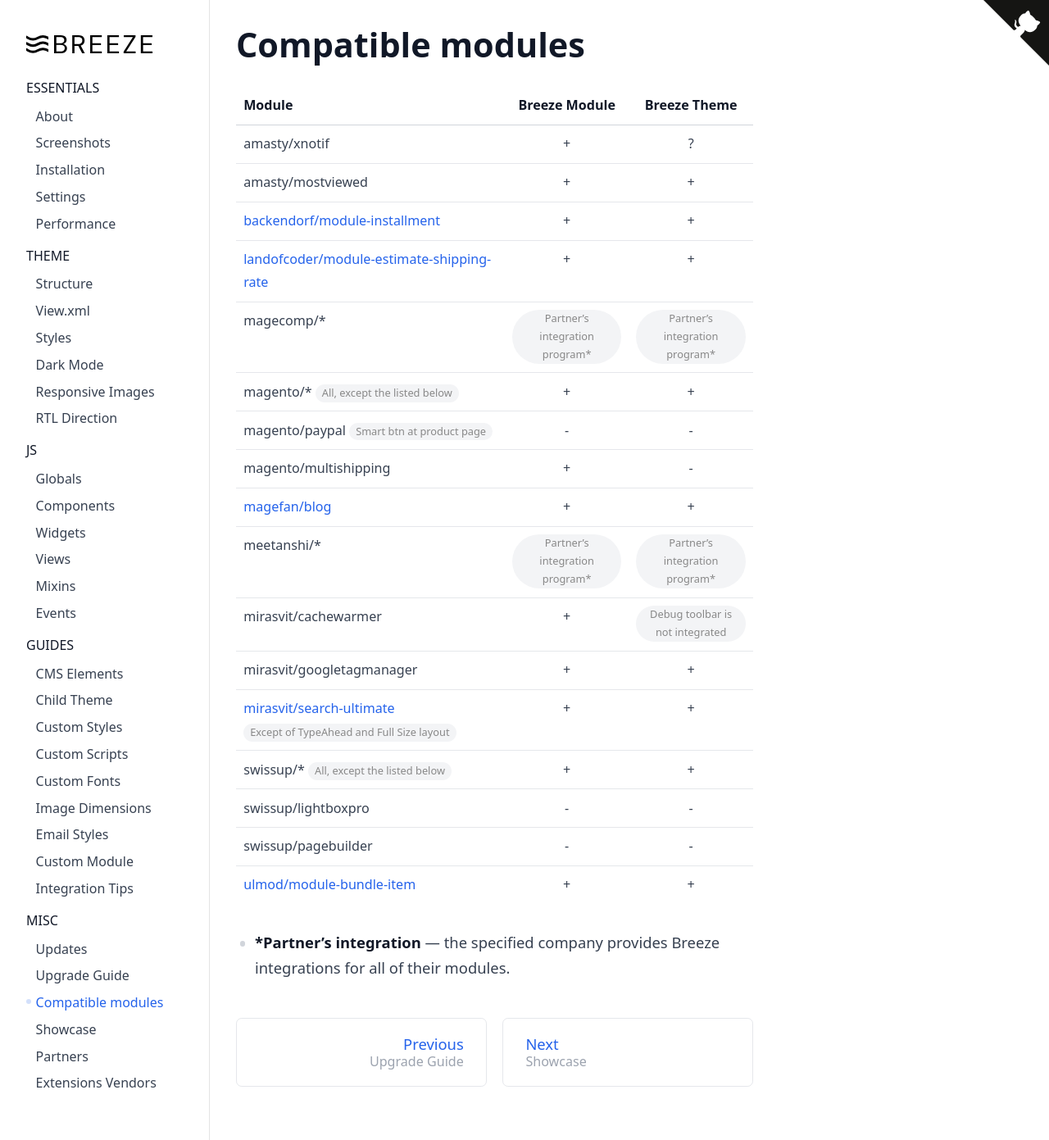
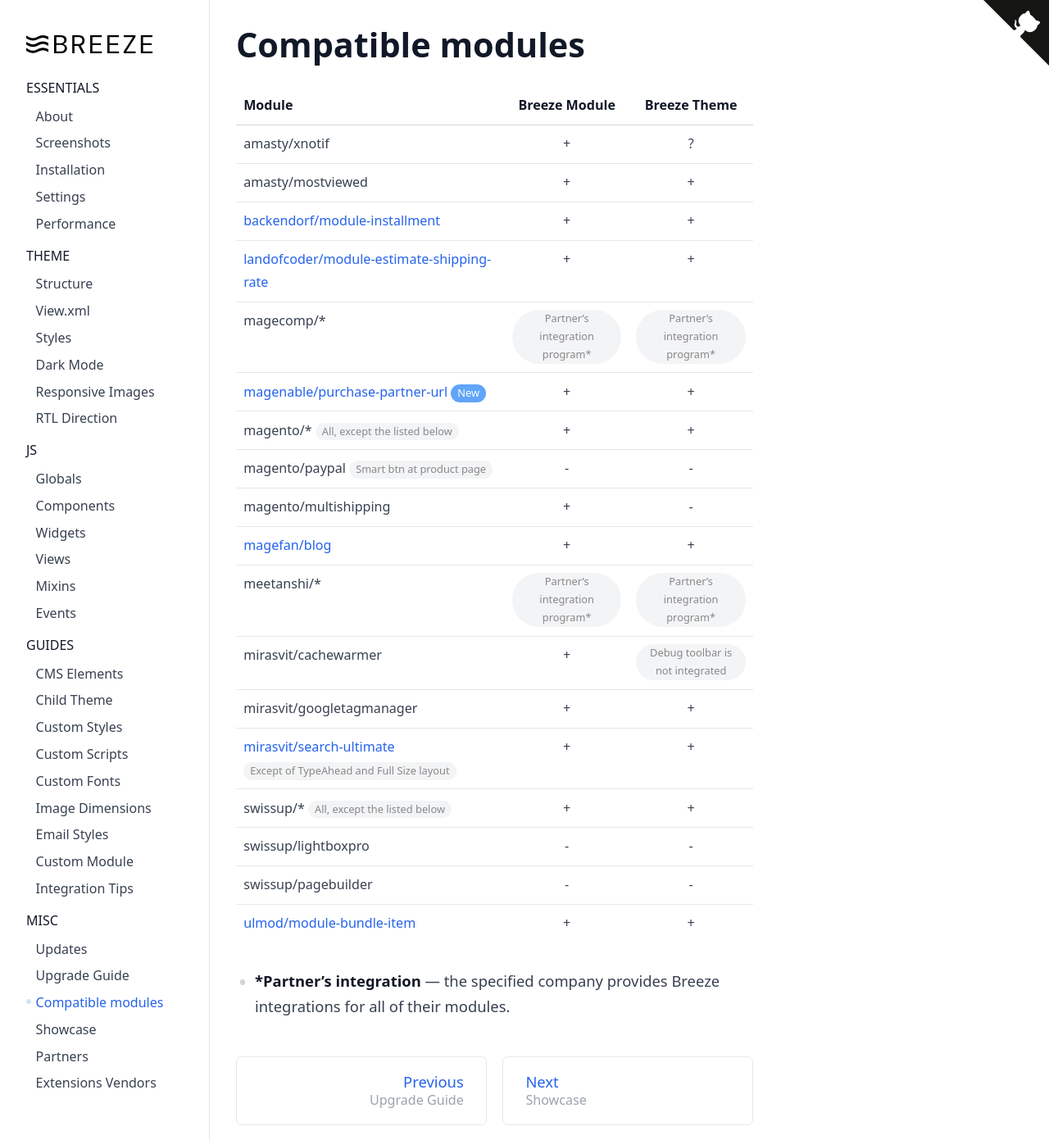
Before and after one commit to breezefront/breezefront.com, a Jekyll site: the page built from collections/_misc/compatible-modules.md, in a window 1280 px wide and 1391 px high. Shown: the whole window at 82% size. Built offline with Jekyll 4.4.1, drawn with Linux system fonts in a browser that asks for light colours.

Commit message:
Update compatible modules

```diff
--- a/collections/_misc/compatible-modules.md
+++ b/collections/_misc/compatible-modules.md
@@ -11,20 +11,21 @@ Module                                              | Breeze Module     | Breeze
 ----------------------------------------------------|:-----------------:|:------------:
 amasty/xnotif                                       | +                 | ?
 amasty/mostviewed                                   | +                 | +
-[backendorf/module-installment](https://github.com/breezefront/module-breeze-backendorf-installment) | + | +
-[landofcoder/module-estimate-shipping-rate](https://github.com/breezefront/module-breeze-landofcoder-estimate-shipping-rate) | + | +
+[backendorf/module-installment](https://github.com/breezefront/module-breeze-backendorf-installment){:target="_blank" rel="noopener"} | + | +
+[landofcoder/module-estimate-shipping-rate](https://github.com/breezefront/module-breeze-landofcoder-estimate-shipping-rate){:target="_blank" rel="noopener"} | + | +
 magecomp/\*                                         | *Partner's integration program\**{:.badge} | *Partner's integration program\**{:.badge}
+[magenable/purchase-partner-url](https://github.com/magenable/module-purchase-partner-url){:target="_blank" rel="noopener"} *New*{:.badge.blue} | + | +
 magento/\* *All, except the listed below*{:.badge}  | +                 | +
 magento/paypal *Smart btn at product page*{:.badge} | -                 | -
 magento/multishipping                               | +                 | -
-[magefan/blog](https://github.com/breezefront/module-breeze-magefan-blog) | +                 | +
+[magefan/blog](https://github.com/breezefront/module-breeze-magefan-blog){:target="_blank" rel="noopener"} | +                 | +
 meetanshi/\*                                        | *Partner's integration program\**{:.badge} | *Partner's integration program\**{:.badge}
 mirasvit/cachewarmer                                | +                 | *Debug toolbar is not integrated*{:.badge}
 mirasvit/googletagmanager                           | +                 | +
-[mirasvit/search-ultimate](https://github.com/breezefront/module-breeze-mirasvit-search-ultimate) *Except of TypeAhead and Full Size layout*{:.badge} | + | +
+[mirasvit/search-ultimate](https://github.com/breezefront/module-breeze-mirasvit-search-ultimate){:target="_blank" rel="noopener"} *Except of TypeAhead and Full Size layout*{:.badge} | + | +
 swissup/\* *All, except the listed below*{:.badge}  | +                 | +
 swissup/lightboxpro                                 | -                 | -
 swissup/pagebuilder                                 | -                 | -
-[ulmod/module-bundle-item](https://github.com/breezefront/module-breeze-ulmod-bundle-item) | + | +
+[ulmod/module-bundle-item](https://github.com/breezefront/module-breeze-ulmod-bundle-item){:target="_blank" rel="noopener"} | + | +
 
  -  **\*Partner's integration** --- the specified company provides Breeze integrations for all of their modules.
```
